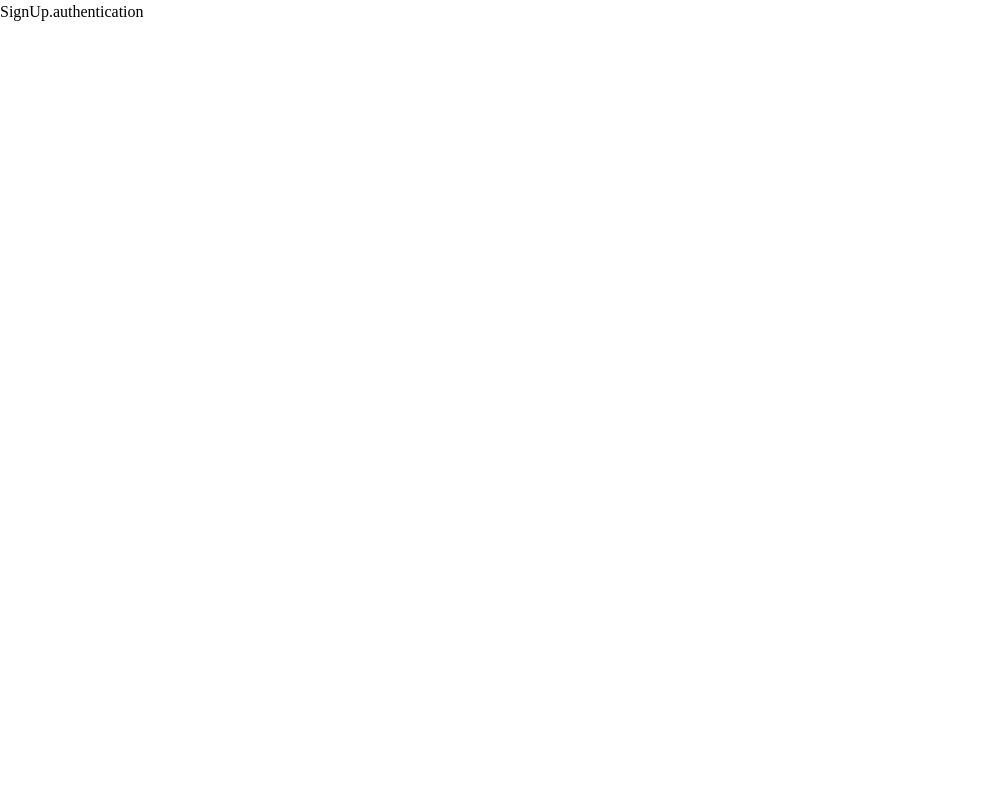
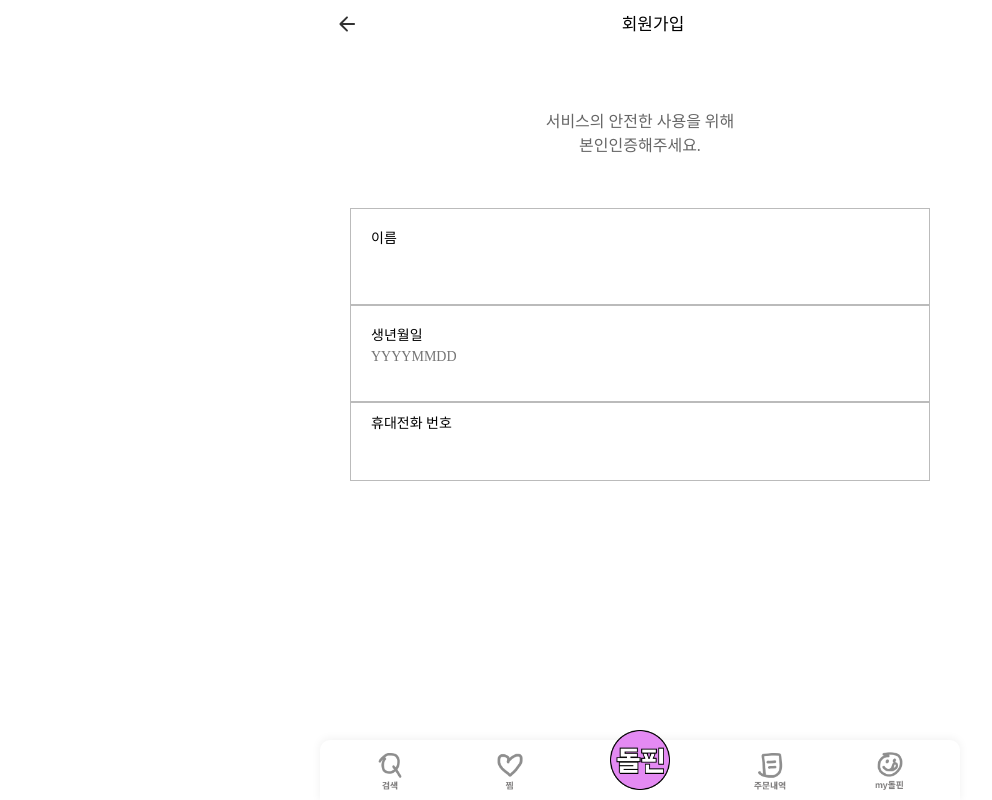
Before and after one commit to doooolphin/frontend, a React app: page /sign-up-authentication in a window 1280 px wide. Shown: the whole page, without its empty margins (0-992 px from the left). Built offline with nearby package versions, Linux system fonts and the light colour scheme.

Commit message:
[ADD] DefaultButton props, SignUp-Authentication Component UI & 기능 추가

```diff
--- a/src/components/Common/Button/DefaultButton.jsx
+++ b/src/components/Common/Button/DefaultButton.jsx
@@ -6,7 +6,7 @@ const LoginBtn = styled.button`
   color: #ffffff;
   width: 500px;
   height: 70px;
-  border-radius: 5px;
+  border-radius: ${(props) => (props.radius === '0' ? '0px' : '5px')};
   font-size: 20px;
   font-weight: bold;
   width: 100%;
@@ -14,7 +14,7 @@ const LoginBtn = styled.button`
 
 const DefaultButton = (props) => {
   return (
-    <LoginBtn onClick={props.onClickNext} isChkTrue={props.isChkTrue}>
+    <LoginBtn onClick={props.onClickNext || props.onClickRequest} isChkTrue={props.isChkTrue} radius={props.radius}>
       {props.text}
     </LoginBtn>
   );
@@ -22,7 +22,9 @@ const DefaultButton = (props) => {
 
 DefaultButton.propTypes = {
   text: PropTypes.string,
+  radius: PropTypes.string,
   onClickNext: PropTypes.func,
+  onClickRequest: PropTypes.func,
   isChkTrue: PropTypes.boolean
 };
 
--- a/src/pages/SignUp/SignUp.authentication.jsx
+++ b/src/pages/SignUp/SignUp.authentication.jsx
@@ -1,5 +1,306 @@
-function SignUpAuthentication() {
-  return <div>SignUp.authentication</div>;
-}
+import Layout from '@components/Common/Layout';
+import styled from '@emotion/styled';
+import { css } from '@emotion/react';
+import DefaultButton from '@components/Common/Button/DefaultButton';
+import { color } from '@styles/common';
+import { useRef, useState } from 'react';
+
+const SubWrapper = styled.div`
+  flex: 1;
+  display: flex;
+  align-items: center;
+  font-size: 18px;
+  justify-content: space-between;
+  width: 100%;
+  padding: 10px 20px;
+  /* border-bottom: ${(props) => (props.isLast ? '1px solid #bbb;' : 'none !important')}; */
+  flex-direction: ${(props) => props.isLast && 'column'};
+  border: 1px solid #bbb;
+`;
+
+const H1 = styled.div`
+  font-size: 1em;
+  margin-top: 60px;
+  text-align: center;
+  color: #666;
+  margin-bottom: 50px;
+`;
+
+const MidWrapper = styled.span`
+  display: flex;
+  flex-direction: column;
+`;
+
+const Input = styled.input`
+  border: none;
+  outline: none;
+  font-size: 14px;
+  color: ${(props) => props.isRequest && '#bbbbbb'};
+`;
+
+const SideWrapper = styled.div`
+  border: none;
+  outline: none;
+  height: 60px;
+  font-size: 20px;
+  display: flex;
+  flex-direction: ${(props) => (props.isLeft ? 'column' : 'row')};
+  flex: ${(props) => (props.isLeft ? '3' : '1')};
+  ${(props) => (props.isLeft ? 'justify-content: center' : 'align-items: center')};
+  margin-bottom: 15px;
+  width: 100%;
+`;
+
+const NameBtn = styled.button`
+  border: none;
+  outline: none;
+  height: 60px;
+  font-size: 20px;
+  border-radius: 20px;
+  background: ${color.primary};
+  color: ${color.white};
+  height: 35px;
+  width: 75px;
+  font-size: 14px;
+`;
+
+const NameText = styled.span`
+  font-size: 14px;
+  color: ${(props) => props.isRequest && '#bbbbbb'};
+`;
+
+const AuthNumWrapper = styled.div`
+  border-top: 1px solid #ccc;
+  width: 100%;
+  padding-top: 15px;
+`;
+
+const AuthMessage = styled.span`
+  color: #e10000;
+  margin-left: 10px;
+`;
+
+const ReBtn = styled.button`
+  color: #999;
+  text-decoration: underline;
+`;
+
+const ReDiv = styled.div`
+  text-align: right;
+`;
+
+const borderColor = css`
+  border-color: ${color.primary} !important;
+`;
+
+const textColor = css`
+  color: ${color.primary} !important;
+`;
+
+const btnPrimaryColor = css`
+  background-color: ${color.primary};
+`;
+
+const btnWhiteColor = css`
+  background-color: ${color.white};
+  color: ${color.bbb};
+`;
+
+const SignUpAuthentication = () => {
+  const nameRef = useRef(null);
+  const birthRef = useRef(null);
+  const telRef = useRef(null);
+  const [isNameFocus, setIsNameFocus] = useState(false);
+  const [isBirthFocus, setIsBirthFocus] = useState(false);
+  const [isTelFocus, setIsTelFocus] = useState(false);
+  const [nameBtnState, setNameBtnState] = useState(false);
+  const [birthBtnState, setBirthBtnState] = useState(false);
+  const [nameBtn, setNameBtn] = useState(true);
+  const [birthBtn, setBirthBtn] = useState(true);
+  const [nameInput, setNameInput] = useState('');
+  const [birthInput, setBirthInput] = useState('');
+  const [telInput, setTelInput] = useState('');
+  const [requestBtn, setrequestBtn] = useState(false);
+  const [isRequest, setIsRequest] = useState(false);
+  const onClickSubWrapper = (idx) => {
+    if (idx === 1) {
+      nameRef.current.focus();
+      setIsNameFocus(true);
+      setNameBtnState(true);
+    } else if (idx === 2) {
+      birthRef.current.focus();
+      setIsBirthFocus(true);
+      setBirthBtnState(true);
+    } else {
+      telRef.current.focus();
+      setIsTelFocus(true);
+    }
+  };
+
+  const onToggleName = (nameBool) => {
+    if (nameBool) {
+      // 내국인이면
+      setNameBtn(true);
+    } else {
+      // 외국인이면
+      setNameBtn(false);
+    }
+  };
+
+  const onToggleBirth = (nameBool) => {
+    if (nameBool) {
+      // 남 이면
+      setBirthBtn(true);
+    } else {
+      // 여 이면
+      setBirthBtn(false);
+    }
+  };
+
+  const onChangeNameInput = (event) => {
+    setNameInput(event.target.value);
+    if (event.target.value && birthInput && telInput) setrequestBtn(true);
+    else {
+      setrequestBtn(false);
+    }
+  };
+
+  const onChangeBirthInput = (event) => {
+    setBirthInput(event.target.value);
+    if (event.target.value && nameInput && telInput) setrequestBtn(true);
+    else {
+      setrequestBtn(false);
+    }
+  };
+
+  const onChangeTelInput = (event) => {
+    setTelInput(event.target.value);
+    if (event.target.value && birthInput && nameInput) setrequestBtn(true);
+    else {
+      setrequestBtn(false);
+    }
+  };
+
+  const onClickRequest = () => {
+    setIsRequest(true);
+    setIsTelFocus(true);
+  };
+  return (
+    <Layout component="signUpAuth" title="회원가입">
+      <H1>
+        서비스의 안전한 사용을 위해
+        <br />
+        본인인증해주세요.
+      </H1>
+      <MidWrapper>
+        <SubWrapper
+          css={
+            isNameFocus
+              ? borderColor
+              : null ||
+                (isRequest &&
+                  css`
+                    pointer-events: none;
+                  `)
+          }
+          onClick={() => onClickSubWrapper(1)}
+        >
+          <SideWrapper isLeft={true}>
+            <NameText css={isNameFocus ? textColor : null} isRequest={isRequest}>
+              이름
+            </NameText>
+            <Input
+              ref={nameRef}
+              onBlur={() => {
+                setIsNameFocus(false);
+              }}
+              onChange={onChangeNameInput}
+              isRequest={isRequest}
+            />
+          </SideWrapper>
+          <SideWrapper>
+            {nameBtnState && (
+              <>
+                <NameBtn onClick={() => onToggleName(true)} css={nameBtn ? btnPrimaryColor : btnWhiteColor}>
+                  내국인
+                </NameBtn>
+                <NameBtn onClick={() => onToggleName(false)} css={nameBtn ? btnWhiteColor : btnPrimaryColor}>
+                  외국인
+                </NameBtn>
+              </>
+            )}
+          </SideWrapper>
+        </SubWrapper>
+        <SubWrapper
+          css={
+            isBirthFocus
+              ? borderColor
+              : null ||
+                (isRequest &&
+                  css`
+                    pointer-events: none;
+                  `)
+          }
+          onClick={() => onClickSubWrapper(2)}
+        >
+          <SideWrapper isLeft={true}>
+            <NameText css={isBirthFocus ? textColor : null} isRequest={isRequest}>
+              생년월일
+            </NameText>
+            <Input
+              placeholder="YYYYMMDD"
+              ref={birthRef}
+              onBlur={() => {
+                setIsBirthFocus(false);
+              }}
+              onChange={onChangeBirthInput}
+              isRequest={isRequest}
+            />
+          </SideWrapper>
+          <SideWrapper>
+            {birthBtnState && (
+              <>
+                <NameBtn onClick={() => onToggleBirth(true)} css={birthBtn ? btnPrimaryColor : btnWhiteColor}>
+                  남
+                </NameBtn>
+                <NameBtn onClick={() => onToggleBirth(false)} css={birthBtn ? btnWhiteColor : btnPrimaryColor}>
+                  여
+                </NameBtn>
+              </>
+            )}
+          </SideWrapper>
+        </SubWrapper>
+        <SubWrapper isLast={true} css={isTelFocus ? borderColor : null} onClick={() => onClickSubWrapper(3)}>
+          <SideWrapper isLeft={true}>
+            <NameText css={isTelFocus ? textColor : null} isRequest={isRequest}>
+              휴대전화 번호
+            </NameText>
+            <Input
+              ref={telRef}
+              onBlur={() => {
+                setIsTelFocus(false);
+              }}
+              onChange={onChangeTelInput}
+              readOnly={isRequest}
+              isRequest={isRequest}
+            />
+          </SideWrapper>
+          {isRequest && (
+            <>
+              <AuthNumWrapper>
+                <NameText isRequest={isRequest}>인증번호</NameText>{' '}
+                <AuthMessage>인증번호를 보내드렸어요. ( 0분 0초)</AuthMessage>
+                <ReDiv>
+                  <ReBtn onClickRequest={onClickRequest}>재요청</ReBtn>
+                </ReDiv>
+              </AuthNumWrapper>
+            </>
+          )}
+        </SubWrapper>
+      </MidWrapper>
+      {requestBtn && <DefaultButton text="인증번호 요청" isChkTrue={true} radius="0" onClickRequest={onClickRequest} />}
+    </Layout>
+  );
+};
 
 export default SignUpAuthentication;
```
